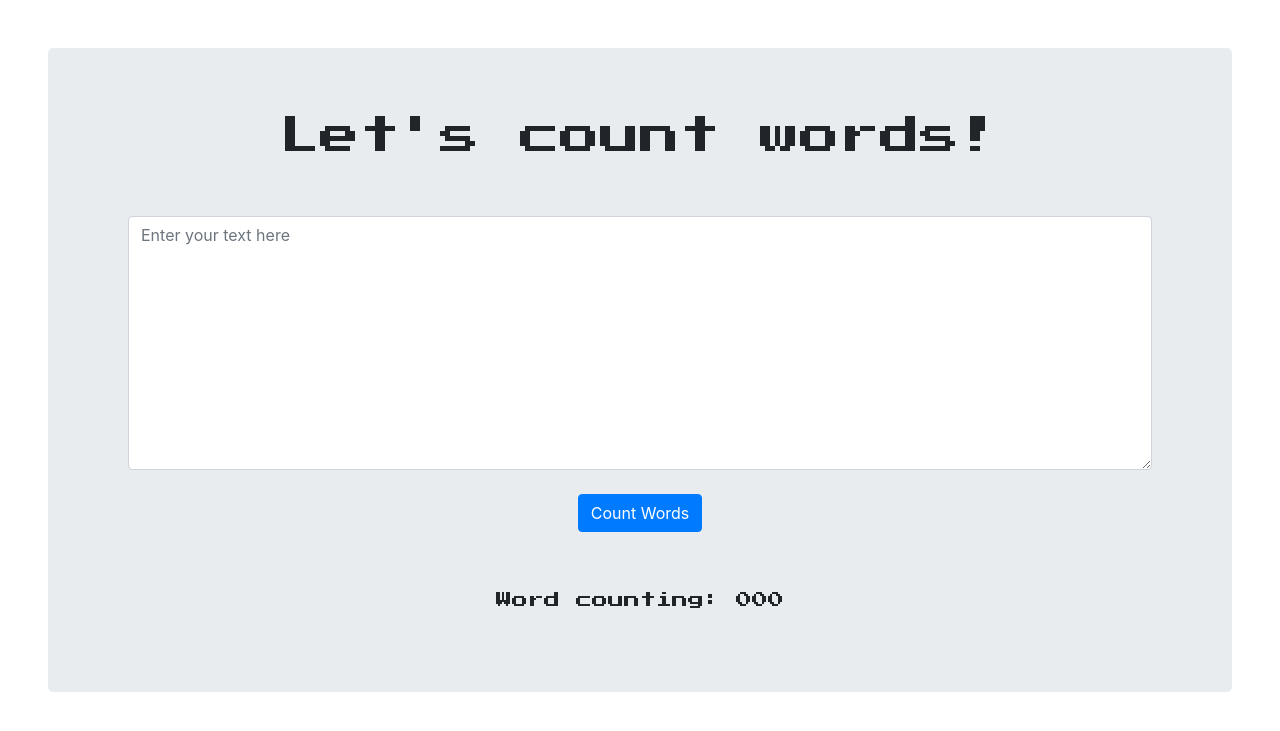
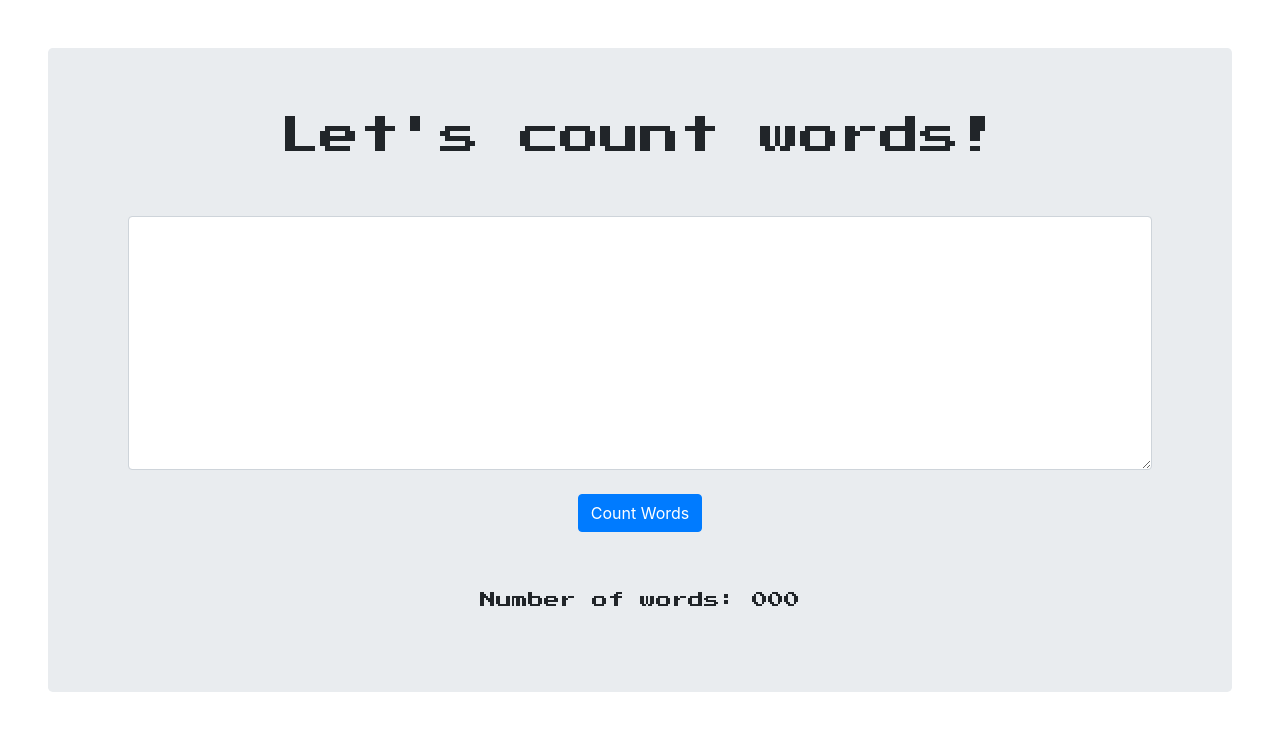
Before and after one commit to vkreischerg/voxy-coding-challenge, a Django app: template word_count/templates/word_count/wordcount.html in a window 1280 px wide. Shown: the top 731 px of the page. Run offline with Django 3.2, Linux system fonts and the light colour scheme; the template is opened without the code that fills it: most values are stand-ins (such as "Sample title", 1, 10 or a date in 2020).

Commit message:
Update display text in wordcount.html

```diff
--- a/word_count/templates/word_count/wordcount.html
+++ b/word_count/templates/word_count/wordcount.html
@@ -29,7 +29,6 @@
       <form id="form" class="p-5">
         {% csrf_token %}
         <textarea
-          placeholder="Enter your text here"
           class="form-control mb-4"
           id="input-area"
           name="text"
@@ -40,7 +39,7 @@
         <button type="submit" class="btn btn-primary">Count Words</button>
       </form>
       <p class="text-center mt-2" style="font-family: 'Press Start 2P', cursive;">
-        Word counting: <span id="result">{{number_words}}</span>
+        Number of words: <span id="result">{{number_words}}</span>
       </p>
     </div>
 
```
